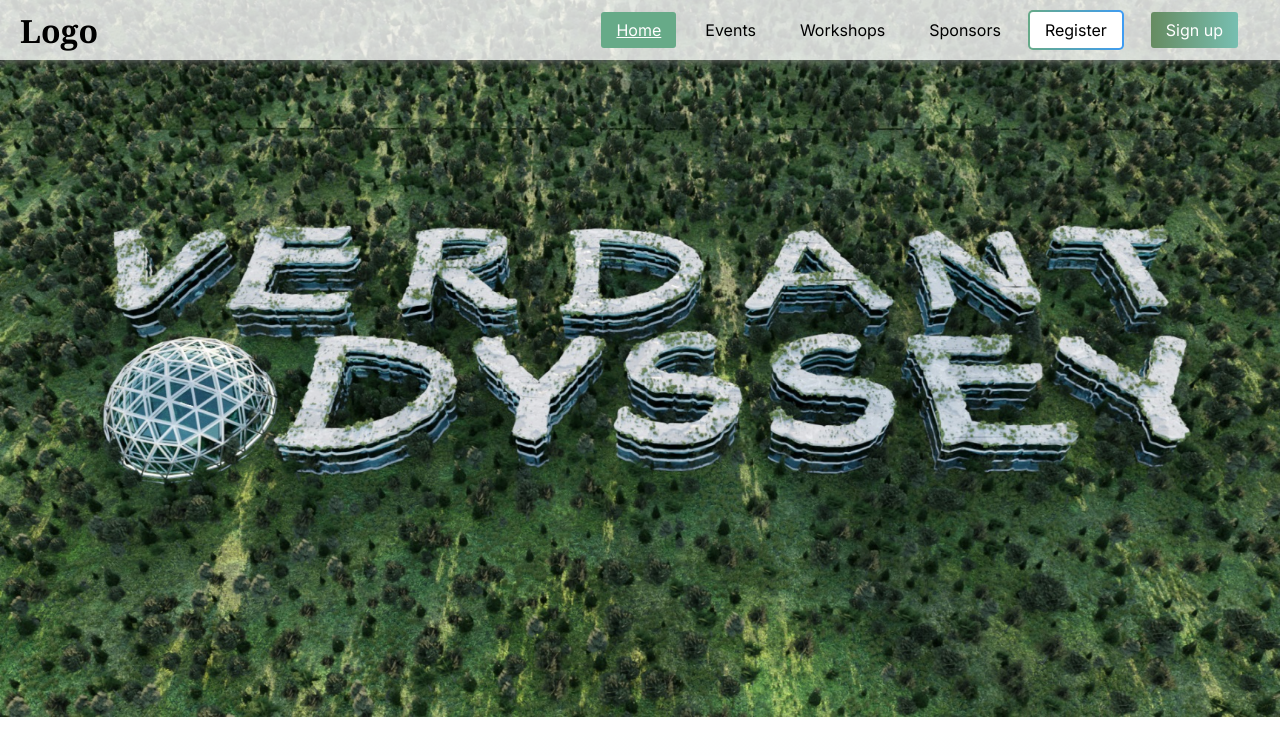
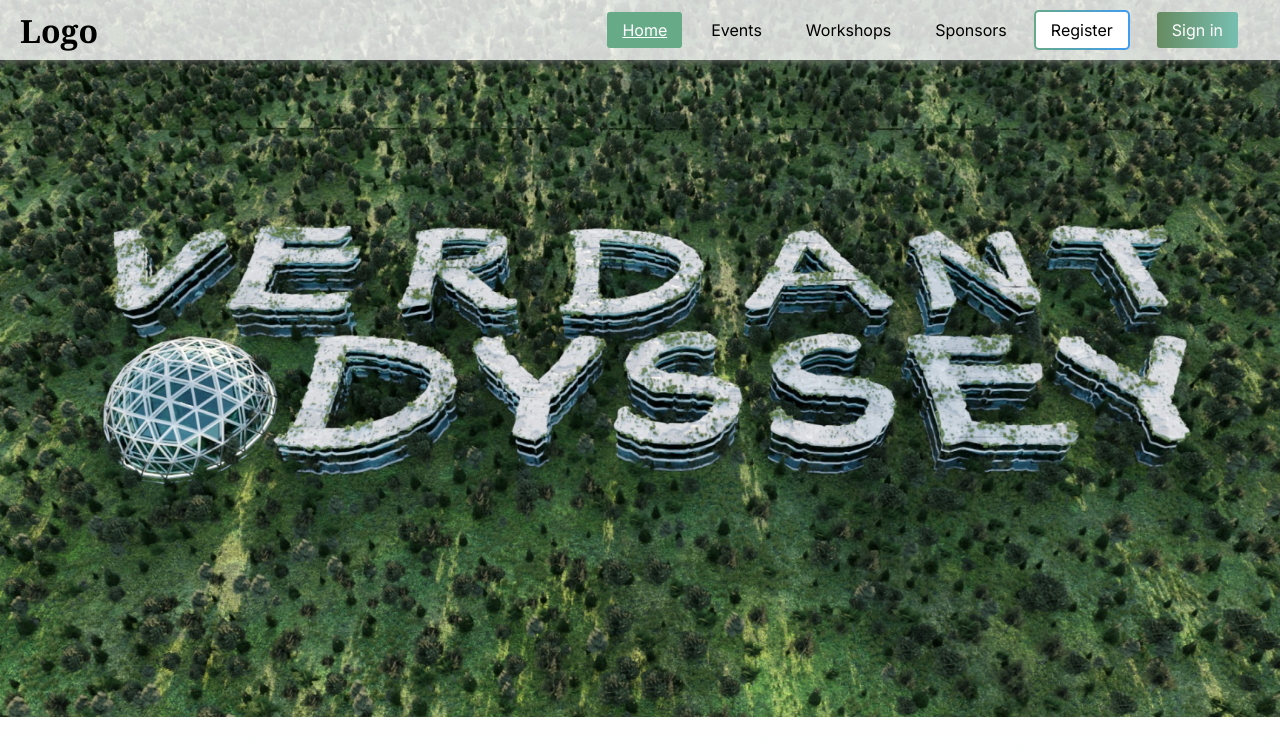
Before and after one commit to Celesta-IITP/Celesta2k23_Frontend, a Next.js app: page / in a window 1280 px wide. Shown: the top 756 px of the page. Built offline with nearby package versions, Linux system fonts and the light colour scheme.

Commit message:
Navbar Few Alignments Fixed

```diff
--- a/src/components/Header/Header.js
+++ b/src/components/Header/Header.js
@@ -44,7 +44,7 @@ export default function Header({ currentPage }) {
 					Register
 				</Link>
 				<Link href="/page5" className={styles.login}>
-					<div>Sign up</div>
+					Sign in
 				</Link>
 			</div>
 		</nav>
--- a/src/components/Header/Header.module.css
+++ b/src/components/Header/Header.module.css
@@ -1,5 +1,6 @@
 .navbar {
 	position: fixed;
+	top: 0;
 	height: 60px;
 	padding: 0 20px;
 	background-color: #fffc;
@@ -18,7 +19,6 @@
 .celestaLogo {
 	font-weight: 900;
 	font-size: xx-large;
-	z-index: 6;
 	font-family: Cambria, Cochin, Georgia, Times, "Times New Roman", serif;
 }
 
@@ -37,6 +37,7 @@
 	width: fit-content;
 	max-width: 20vw;
 	display: flex;
+	white-space: nowrap;
 	align-items: center;
 	justify-content: center;
 	margin: 0 5px;
@@ -78,7 +79,6 @@
 
 .hamburger {
 	display: none;
-	z-index: 6;
 }
 
 .hamburgerButton {
@@ -96,10 +96,11 @@
 		transform: translateY(-100%);
 		position: absolute;
 		width: 100vw;
-		top: 60px;
+		top: 0px;
 		background-color: #fff8;
 		height: fit-content;
 		max-height: 50vh;
+		min-height: 250px;
 		left: 0;
 		flex-direction: column;
 		gap: 20px;
@@ -111,6 +112,7 @@
 
 	.active {
 		opacity: 1;
+		top: 60px;
 		transform: translateY(0);
 	}
 
```
